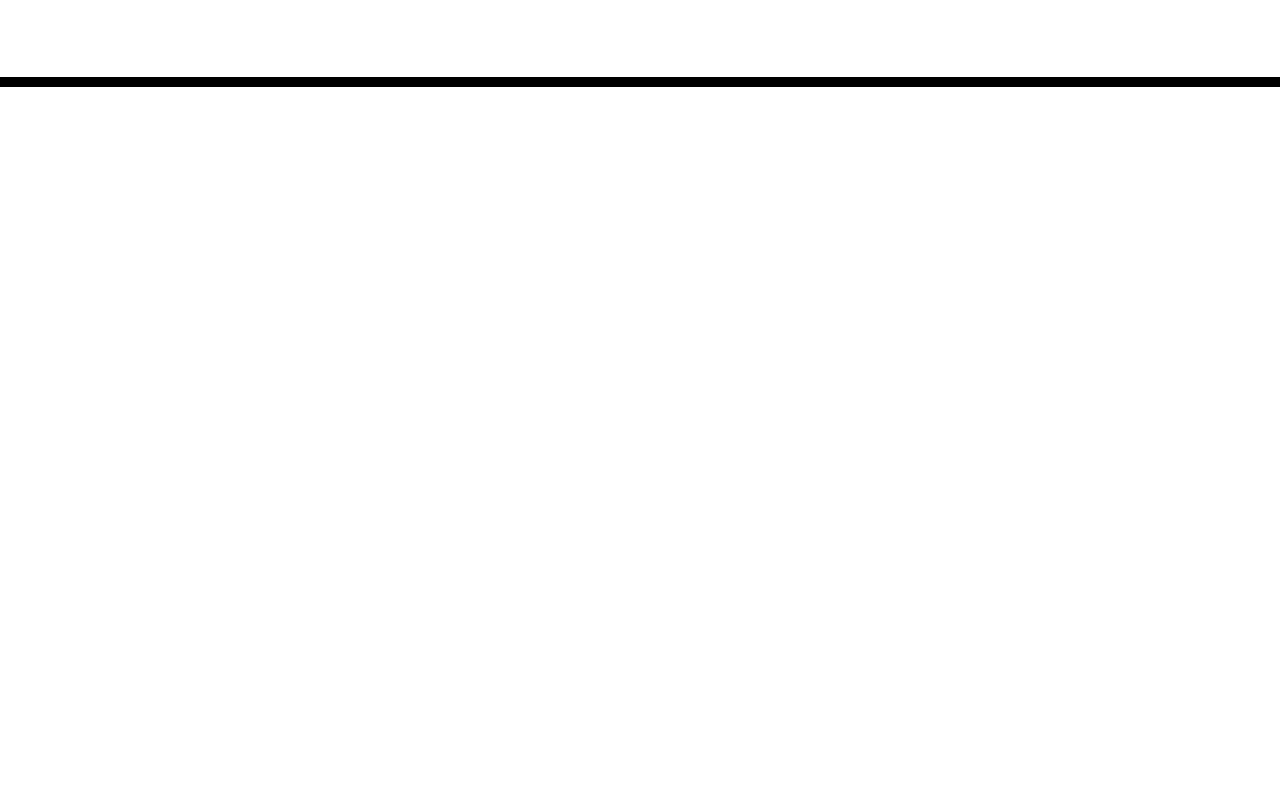
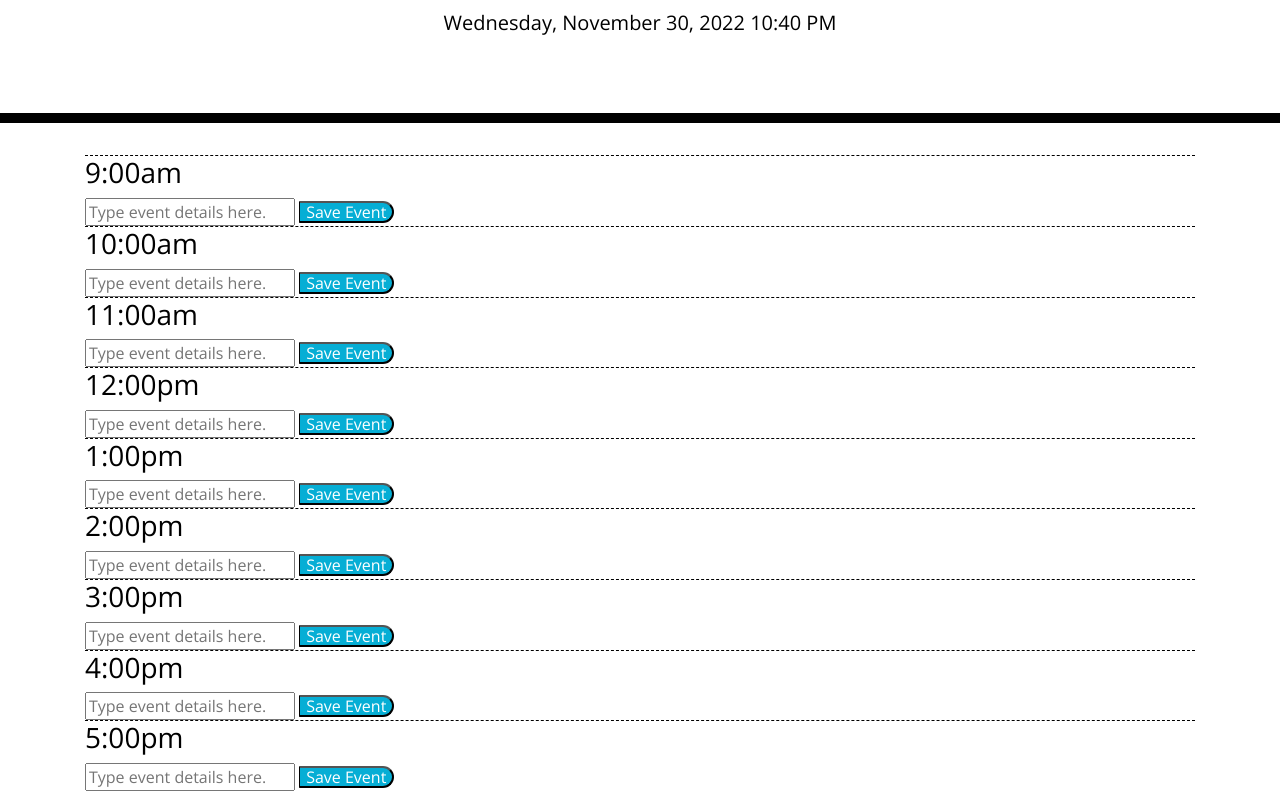
Before and after one commit to maxxAbow/DailyPlanner, a plain HTML site: page Develop/index.html in a window 1280 px wide. Shown: the part 181-972 px from the top of the page. Before the commit the page ends 800 px from the top, so only its background shows below. Drawn offline with nearby package versions, Linux system fonts and the light colour scheme.

Commit message:
Display day at top

```diff
--- a/Develop/index.html
+++ b/Develop/index.html
@@ -29,10 +29,37 @@
       <p id="currentDay" class="lead"></p>
     </header>
     <div class="container">
-      <!-- Timeblocks go here -->
+      <h3 class="hour">9:00am</h3>
+      <input type="text" placeholder="Type event details here." class="description">
+      <button class="saveBtn">Save Event</button>
+      <h3 class="hour">10:00am</h3>
+      <input type="text" placeholder="Type event details here." class="description">
+      <button class="saveBtn">Save Event</button>
+      <h3 class="hour">11:00am</h3>
+      <input type="text" placeholder="Type event details here." class="description">
+      <button class="saveBtn">Save Event</button>
+      <h3 class="hour">12:00pm</h3>
+      <input type="text" placeholder="Type event details here." class="description">
+      <button class="saveBtn">Save Event</button>
+      <h3 class="hour">1:00pm</h3>
+      <input type="text" placeholder="Type event details here." class="description">
+      <button class="saveBtn">Save Event</button>
+      <h3 class="hour">2:00pm</h3>
+      <input type="text" placeholder="Type event details here." class="description">
+      <button class="saveBtn">Save Event</button>
+      <h3 class="hour">3:00pm</h3>
+      <input type="text" placeholder="Type event details here." class="description">
+      <button class="saveBtn">Save Event</button>
+      <h3 class="hour">4:00pm</h3>
+      <input type="text" placeholder="Type event details here." class="description">
+      <button class="saveBtn">Save Event</button>
+      <h3 class="hour">5:00pm</h3>
+      <input type="text" placeholder="Type event details here." class="description">
+      <button class="saveBtn">Save Event</button>
     </div>
 
     <script src="https://cdnjs.cloudflare.com/ajax/libs/jquery/3.2.1/jquery.min.js"></script>
     <script src="https://cdnjs.cloudflare.com/ajax/libs/moment.js/2.24.0/moment.min.js"></script>
+    <script src="./script.js"></script>
   </body>
 </html>
--- /dev/null
+++ b/Develop/script.js
@@ -0,0 +1,4 @@
+//Display the day at top
+var today = document.getElementById('currentDay');
+
+today.innerHTML=moment().format('LLLL');
```
